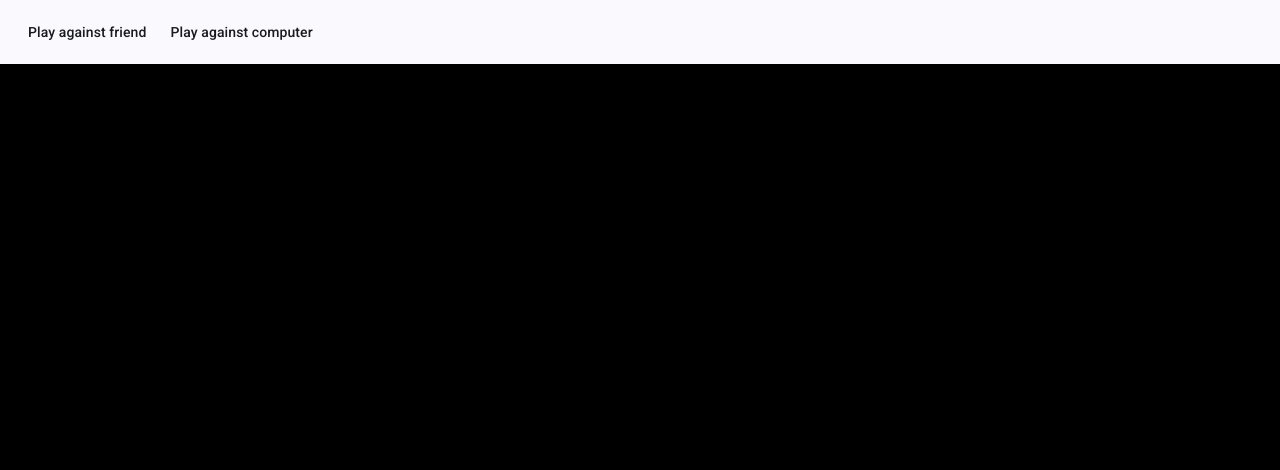
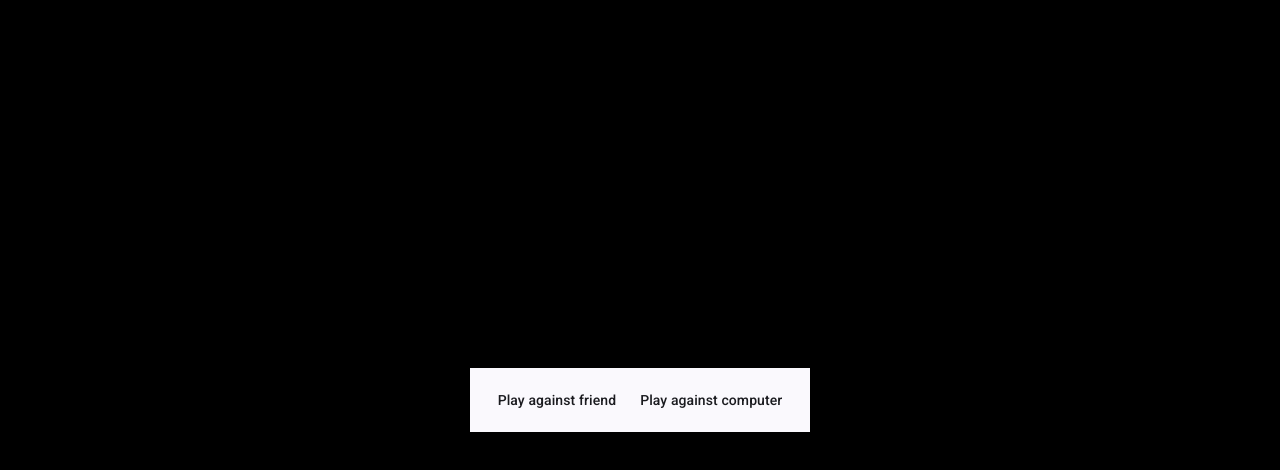
Before and after one commit to tianyachen/chess-game, an Angular app: page / in a window 1280 px wide. Shown: the top 470 px of the page. Built offline with nearby package versions, Linux system fonts and the light colour scheme.

Commit message:
change the global app-root style to be in the center

```diff
--- a/src/styles.css
+++ b/src/styles.css
@@ -24,5 +24,18 @@ body {
   font-family: Roboto, "Helvetica Neue", sans-serif;
 }
 
-html, body { height: 100%; }
-body { margin: 0; font-family: Roboto, "Helvetica Neue", sans-serif; }
+html,
+body {
+  height: 100%;
+}
+body {
+  margin: 0;
+  font-family: Roboto, "Helvetica Neue", sans-serif;
+}
+
+app-root {
+  display: flex;
+  justify-content: center;
+  align-items: center;
+  height: 100vh;
+}
```
